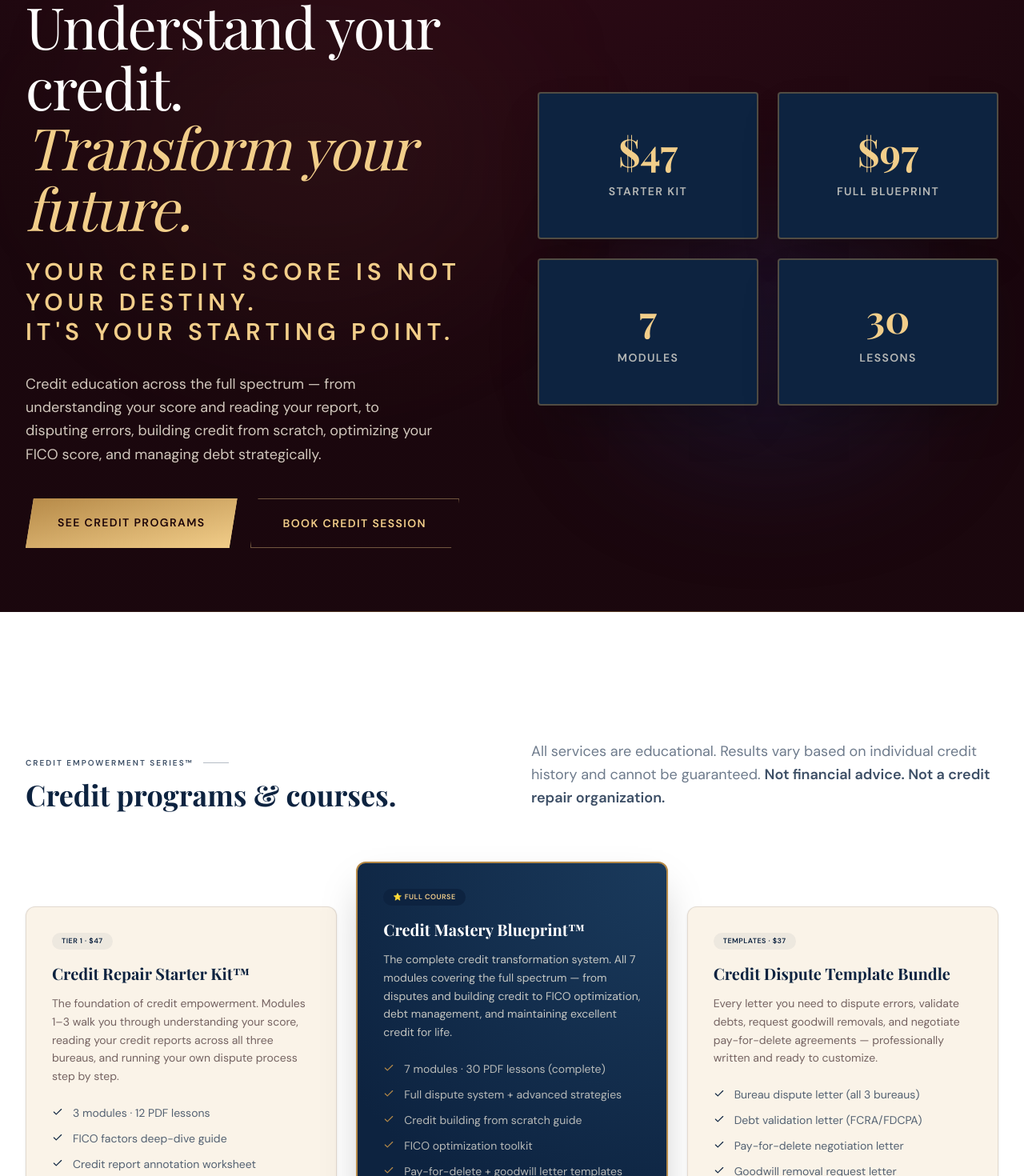
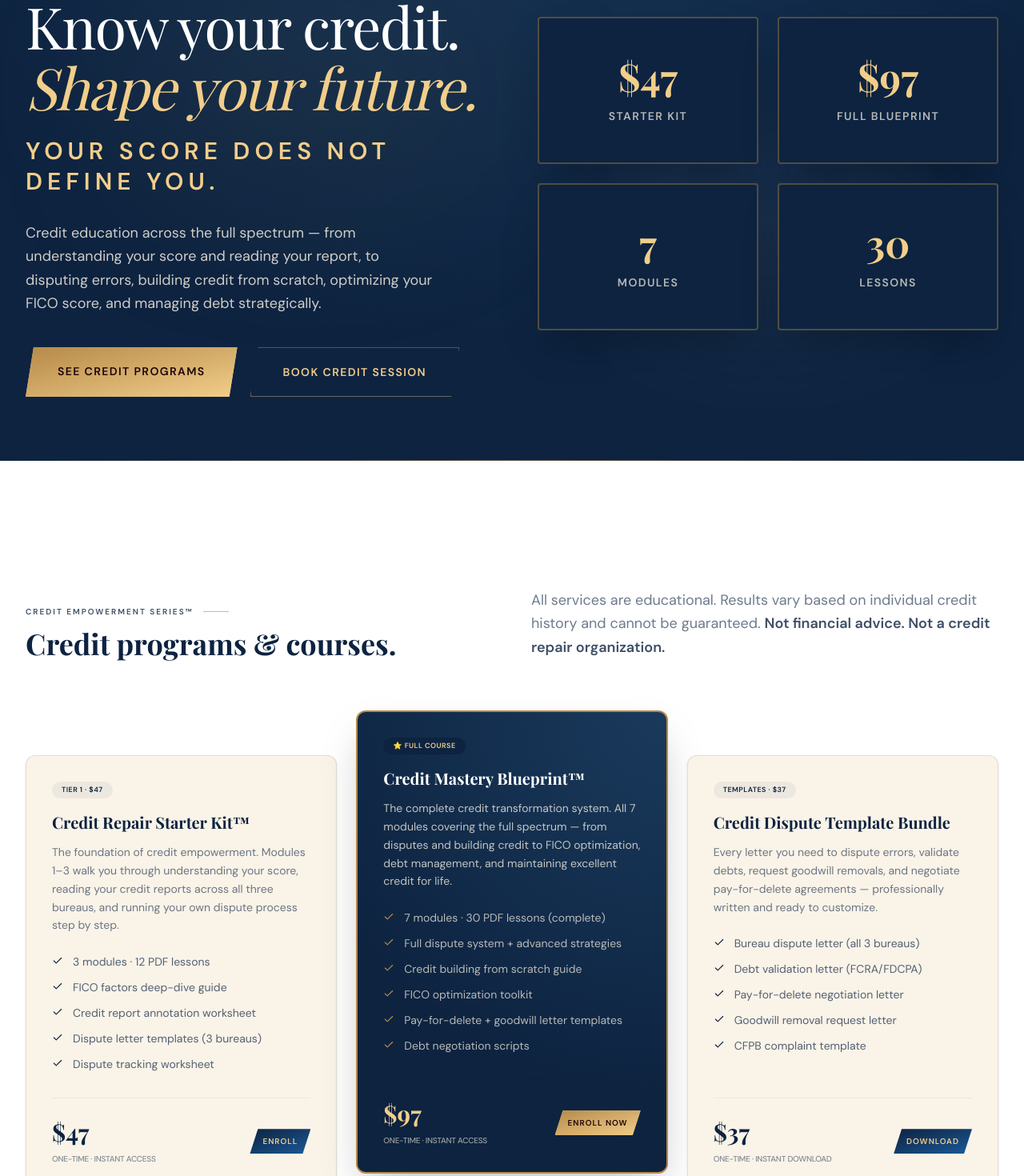
Before and after one commit to keish-awnna/digital-diva-site, a Next.js app: page /credit in a window 1280 px wide. Shown: the part 320-1790 px from the top of the page at 80% size. Built offline with nearby package versions, Linux system fonts and the light colour scheme.

Commit message:
feat: retheme credit page to navy — atmosphere utilities, copy updates, theme-aware ScopeSection and OfferCard

```diff
--- a/src/app/credit/page.tsx
+++ b/src/app/credit/page.tsx
@@ -16,7 +16,7 @@ export default function CreditPage() {
       <CreditHero />
       <CreditPrograms />
       <div className="bg-brand-ivory">
-        <ScopeSection />
+        <ScopeSection theme="credit" />
       </div>
     </>
   );
--- a/src/app/globals.css
+++ b/src/app/globals.css
@@ -92,6 +92,22 @@ body {
   );
 }
 
+.bg-atmosphere-navy-section {
+  background: radial-gradient(
+    circle at 50% -20%,
+    #1a3a5c 0%,
+    #0d2340 70%
+  );
+}
+
+.bg-atmosphere-navy-bottom {
+  background: radial-gradient(
+    circle at 50% 120%,
+    #1a3a5c 0%,
+    #0d2340 80%
+  );
+}
+
 .bg-atmosphere-gold {
   background: radial-gradient(
     circle at 100% 0%,
--- a/src/components/credit/CreditHero.tsx
+++ b/src/components/credit/CreditHero.tsx
@@ -18,12 +18,12 @@ export function CreditHero() {
   return (
     <section aria-label="Credit Empowerment Series hero" className="relative min-h-[90vh] flex flex-col items-center justify-center pt-32 pb-20 overflow-hidden bg-brand-navy">
       {/* Background Atmosphere */}
-      <div className="absolute inset-0 bg-atmosphere opacity-90" />
+      <div className="absolute inset-0 bg-atmosphere-navy-section opacity-90" />
 
       {/* Decorative Accents */}
       <div className="absolute top-0 left-0 w-full h-full pointer-events-none overflow-hidden">
         <div className="absolute top-[20%] left-[10%] w-[40%] h-[40%] bg-brand-gold/5 rounded-full blur-[100px]" />
-        <div className="absolute bottom-[20%] right-[10%] w-[30%] h-[30%] bg-blue-900/20 rounded-full blur-[80px]" />
+        <div className="absolute bottom-[20%] right-[10%] w-[30%] h-[30%] bg-white/5 rounded-full blur-[80px]" />
       </div>
 
       <div className="max-w-7xl mx-auto px-4 sm:px-6 lg:px-8 relative z-10 w-full grid grid-cols-1 lg:grid-cols-2 gap-16 items-center">
@@ -36,19 +36,17 @@ export function CreditHero() {
 
           <Reveal delay={0.1}>
             <h1 className="font-serif text-4xl sm:text-5xl md:text-6xl lg:text-7xl leading-[1.05] tracking-tight text-white mb-6">
-              Understand your credit.
+              Know your credit.
               <br />
               <span className="italic text-brand-gold-light">
-                Transform your future.
+                Shape your future.
               </span>
             </h1>
           </Reveal>
 
           <Reveal delay={0.2}>
             <p className="font-sans text-2xl md:text-3xl uppercase tracking-[0.2em] font-bold text-brand-gold-light mb-8 leading-tight">
-              Your credit score is not your destiny.
-              <br />
-              It&apos;s your starting point.
+              Your score does not define you.
             </p>
           </Reveal>
 
--- a/src/components/credit/CreditPrograms.tsx
+++ b/src/components/credit/CreditPrograms.tsx
@@ -34,14 +34,17 @@ export function CreditPrograms() {
           </Reveal>
         </div>
 
-        <div className="grid grid-cols-1 md:grid-cols-2 lg:grid-cols-3 gap-x-6 gap-y-10 items-start">
-          {creditOffers.map((offer, index) => (
-            <div key={offer.id} id={offer.id}>
-              <Reveal delay={index * 0.1} className={index % 3 !== 1 ? "lg:mt-14" : ""}>
-                <OfferCard offer={offer} theme="credit" />
-              </Reveal>
-            </div>
-          ))}
+        <div className="grid grid-cols-1 md:grid-cols-2 md:items-start lg:grid-cols-3 lg:items-stretch gap-x-6 gap-y-10">
+          {creditOffers.map((offer, index) => {
+            const isOuter = index % 3 !== 1;
+            return (
+              <div key={offer.id} id={offer.id} className={isOuter ? "lg:pt-14 lg:flex lg:flex-col" : ""}>
+                <Reveal delay={index * 0.1} className={isOuter ? "lg:grow lg:flex lg:flex-col" : ""}>
+                  <OfferCard offer={offer} theme="credit" className={isOuter ? "lg:grow" : ""} />
+                </Reveal>
+              </div>
+            );
+          })}
         </div>
       </div>
     </section>
--- a/src/components/offers/OfferCard.tsx
+++ b/src/components/offers/OfferCard.tsx
@@ -8,9 +8,10 @@ import { Check } from "lucide-react";
 interface OfferCardProps {
   offer: Offer;
   theme?: "legal" | "credit";
+  className?: string;
 }
 
-export function OfferCard({ offer, theme = "legal" }: OfferCardProps) {
+export function OfferCard({ offer, theme = "legal", className = "" }: OfferCardProps) {
   const isLegal = theme === "legal";
   const isFeatured = offer.featured;
 
@@ -19,7 +20,9 @@ export function OfferCard({ offer, theme = "legal" }: OfferCardProps) {
     ? isLegal
       ? "bg-atmosphere-card border-2 border-brand-gold shadow-2xl"
       : "bg-atmosphere-navy border-2 border-brand-gold shadow-2xl"
-    : "bg-brand-ivory border border-brand-burgundy/10 shadow-sm";
+    : isLegal
+      ? "bg-brand-ivory border border-brand-burgundy/10 shadow-sm"
+      : "bg-brand-ivory border border-brand-navy/10 shadow-sm";
 
   const titleClasses = isFeatured
     ? "text-white"
@@ -28,7 +31,9 @@ export function OfferCard({ offer, theme = "legal" }: OfferCardProps) {
       : "text-brand-navy";
   const descClasses = isFeatured
     ? "text-brand-cream/75"
-    : "text-brand-burgundy/60";
+    : isLegal
+      ? "text-brand-burgundy/60"
+      : "text-brand-navy/60";
   const priceClasses = isFeatured
     ? "text-brand-gold-light"
     : isLegal
@@ -36,7 +41,9 @@ export function OfferCard({ offer, theme = "legal" }: OfferCardProps) {
       : "text-brand-navy";
   const unitClasses = isFeatured
     ? "text-brand-cream/60"
-    : "text-brand-burgundy/50";
+    : isLegal
+      ? "text-brand-burgundy/50"
+      : "text-brand-navy/50";
 
   const tierClasses = isFeatured
     ? isLegal
@@ -48,7 +55,7 @@ export function OfferCard({ offer, theme = "legal" }: OfferCardProps) {
 
   return (
     <div
-      className={`relative flex flex-col rounded-xl p-8 overflow-hidden transition-all duration-300 hover:-translate-y-1 hover:shadow-xl group ${!isFeatured ? "lg:min-h-[500px]" : ""} ${cardClasses}`}
+      className={`relative flex flex-col rounded-xl p-8 overflow-hidden transition-all duration-300 hover:-translate-y-1 hover:shadow-xl group ${cardClasses} ${className}`}
     >
       {/* Accent bar on hover */}
       <div
```
Also changed, not shown: src/components/legal/ScopeSection.tsx (+35 -18 lines).
